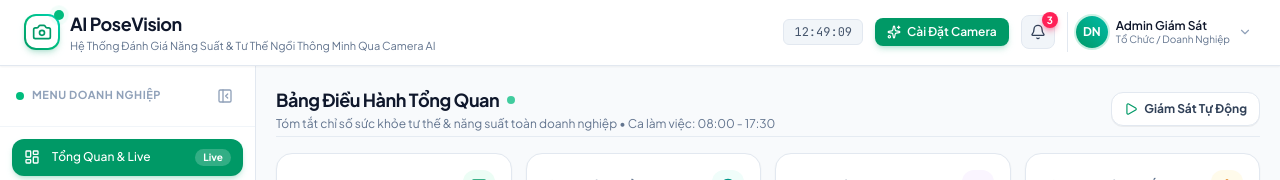
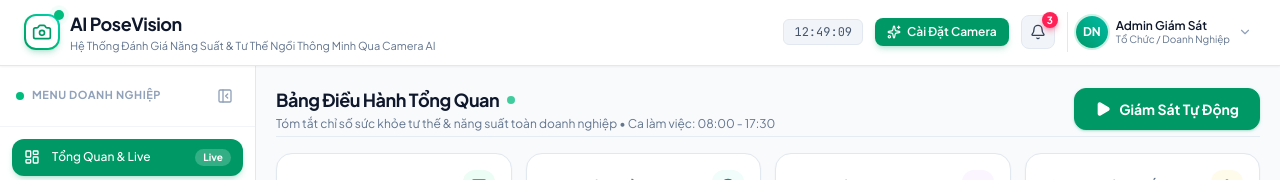
Before and after one commit to cuongnm05/Du-an-Giao-dien-nguoi-may, a React (Vite) app: page / in a window 1280 px wide. Shown: the top 180 px of the page. Built offline with nearby package versions, Linux system fonts and the light colour scheme.

Commit message:
style: Tang kich thuoc va lam noi bat nut Giam Sat Tu Dong tren Dashboard

```diff
--- a/src/components/DashboardView.jsx
+++ b/src/components/DashboardView.jsx
@@ -142,14 +142,18 @@ export default function DashboardView({
               setNotificationToast(next ? 'Đã bật chế độ giám sát tự động qua các máy trạm!' : 'Đã dừng giám sát tự động.');
               setTimeout(() => setNotificationToast(null), 3500);
             }}
-            className={`flex items-center gap-1.5 px-3 py-2 rounded-xl text-xs font-bold transition-all border cursor-pointer ${
+            className={`flex items-center gap-2 px-5 py-2.5 rounded-xl text-sm font-bold transition-all border cursor-pointer shadow-sm hover:scale-[1.02] active:scale-[0.98] ${
               isPatrolling
-                ? 'bg-amber-500 text-white border-amber-500 shadow-sm animate-pulse'
-                : 'bg-white hover:bg-slate-50 text-slate-700 border-slate-200 shadow-2xs'
+                ? 'bg-amber-500 hover:bg-amber-600 text-white border-amber-500 shadow-amber-500/25 animate-pulse'
+                : 'bg-emerald-600 hover:bg-emerald-500 text-white border-emerald-600 shadow-emerald-600/25'
             }`}
             title="Tự động đảo góc nhìn qua từng máy trạm mỗi 4 giây"
           >
-            {isPatrolling ? <Pause className="w-3.5 h-3.5" /> : <Play className="w-3.5 h-3.5 text-emerald-600" />}
+            {isPatrolling ? (
+              <Pause className="w-4 h-4" />
+            ) : (
+              <Play className="w-4 h-4 fill-current" />
+            )}
             <span>{isPatrolling ? 'Dừng Giám Sát' : 'Giám Sát Tự Động'}</span>
           </button>
         </div>
```
